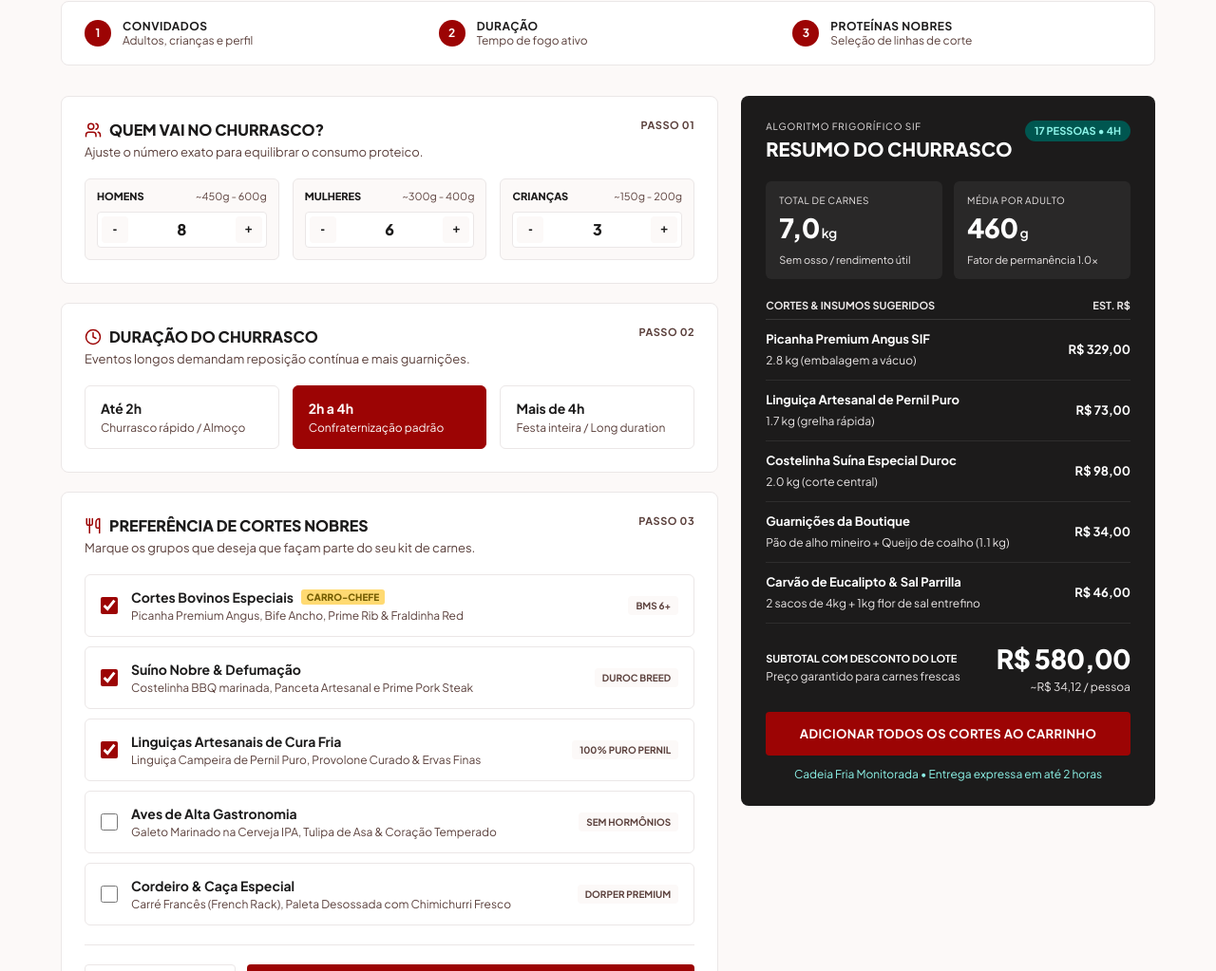
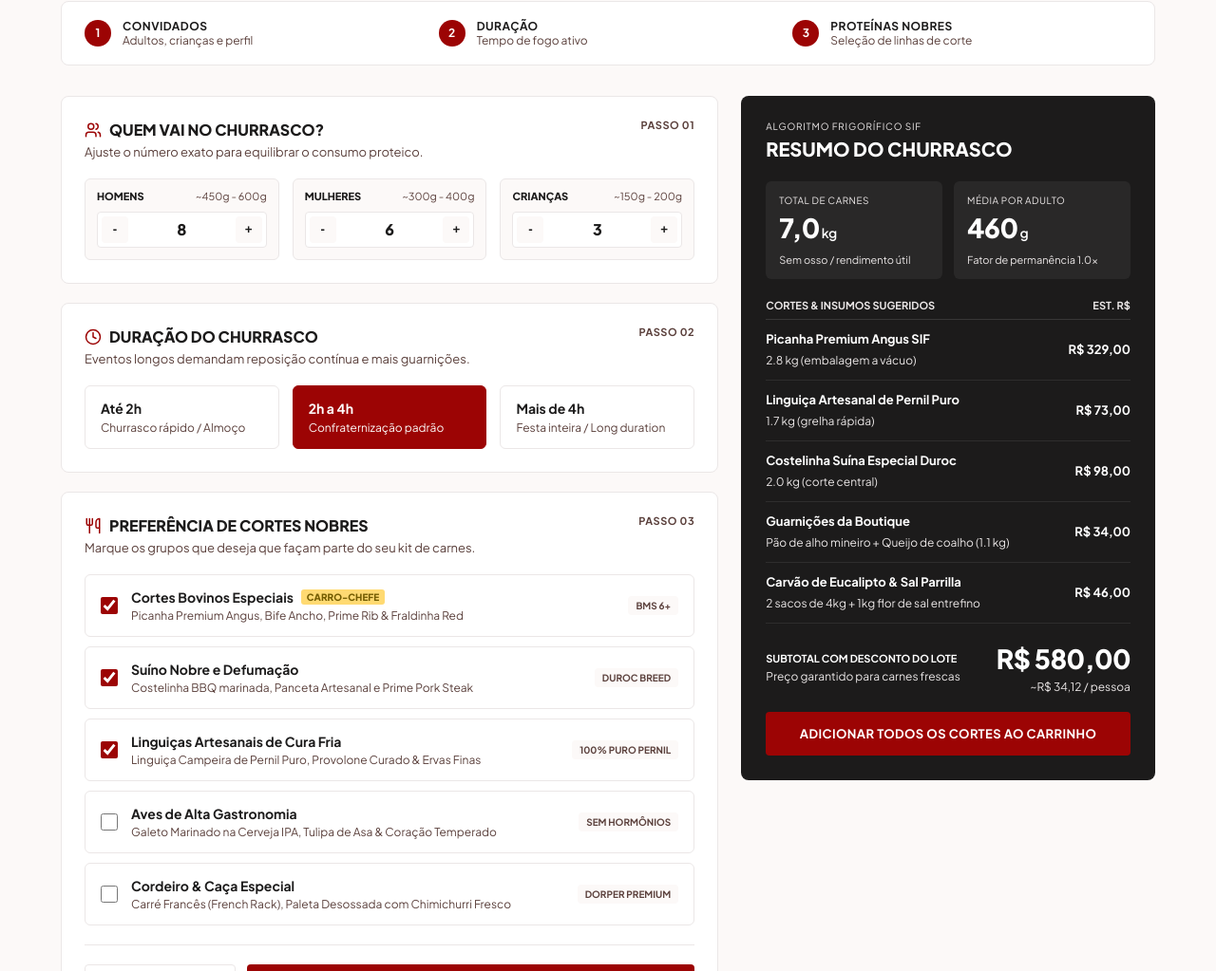
Before and after one commit to selfsame-hub/ssh-web, a plain HTML site: page src/pages/calculator.html in a window 1280 px wide. Shown: the part 539-1562 px from the top of the page at 95% size. Drawn offline with Linux system fonts and the light colour scheme.

Commit message:
refactor: Remove unused markup

```diff
--- a/src/pages/calculator.html
+++ b/src/pages/calculator.html
@@ -230,7 +230,7 @@
                             <input type="checkbox" checked>
                             <div class="cut-info">
                                 <div class="cut-title">
-                                    <strong>Suíno Nobre & Defumação</strong>
+                                    <strong>Suíno Nobre e Defumação</strong>
                                 </div>
                                 <p>Costelinha BBQ marinada, Panceta Artesanal e Prime Pork Steak</p>
                             </div>
@@ -284,7 +284,7 @@
                         <span class="summary-subtitle">ALGORITMO FRIGORÍFICO SIF</span>
                         <h2>RESUMO DO CHURRASCO</h2>
                     </div>
-                    <span class="summary-pill">17 PESSOAS • 4H</span>
+
                 </div>
 
                 <div class="summary-kpis">
@@ -358,9 +358,6 @@
                     ADICIONAR TODOS OS CORTES AO CARRINHO
                 </button>
 
-                <p class="summary-guarantee">
-                    Cadeia Fria Monitorada • Entrega expressa em até 2 horas
-                </p>
             </div>
 
         </div>
```
